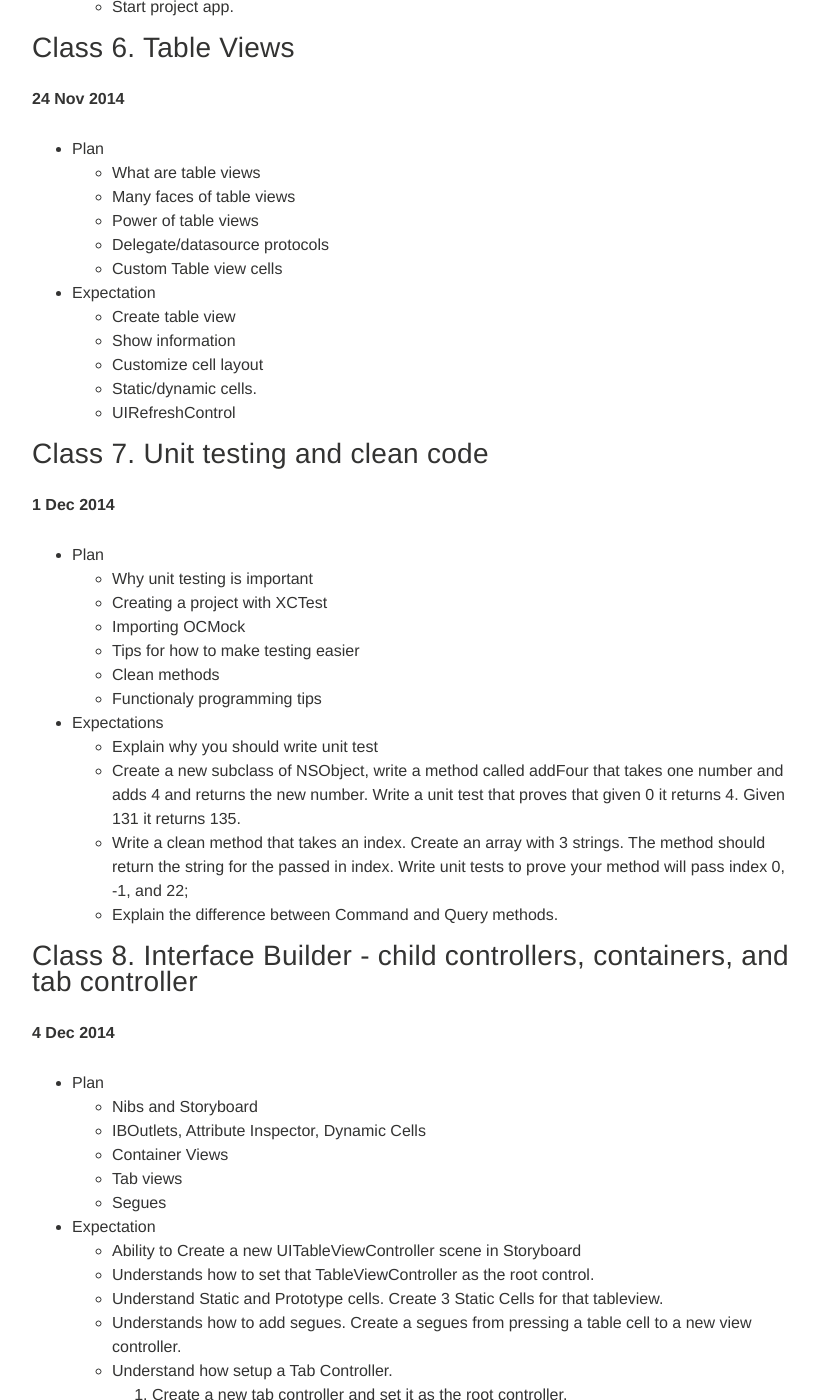
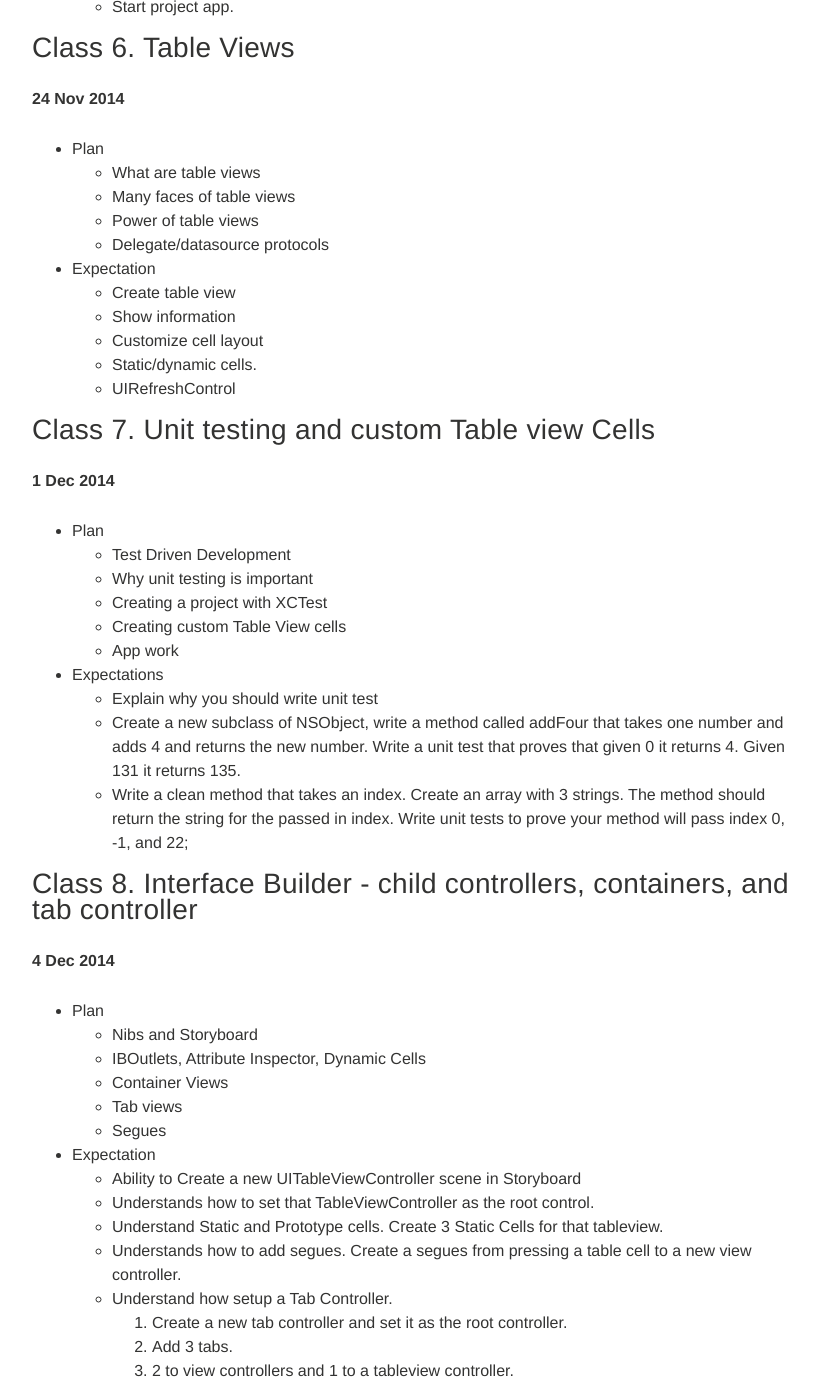
Before and after one commit to portlandcodeschool/ios, a Jekyll site: the page built from schedule.md, in a window 1280 px wide and 1400 px high, scrolled down 2133 px. Shown: the whole window, without its empty margins (288-1106 px from the left). Built offline with Jekyll 4.4.1, drawn with Linux system fonts in a browser that asks for light colours; nearby versions of some CDN libraries.

Commit message:
Update schedule.md

```diff
--- a/schedule.md
+++ b/schedule.md
@@ -105,21 +104,19 @@ tags: [schedule]
     * UIRefreshControl
 
 
-## Class 7. Unit testing and clean code
+## Class 7. Unit testing and custom Table view Cells
 **1 Dec 2014**
 
   * Plan
+    * Test Driven Development
     * Why unit testing is important
     * Creating a project with XCTest
-    * Importing OCMock
-    * Tips for how to make testing easier
-    * Clean methods
-    * Functionaly programming tips
+    * Creating custom Table View cells
+    * App work
   * Expectations
     * Explain why you should write unit test
     * Create a new subclass of NSObject, write a method called addFour that takes one number and adds 4 and returns the new number. Write a unit test that proves that given 0 it returns 4. Given 131 it returns 135.
     * Write a clean method that takes an index. Create an array with 3 strings. The method should return the string for the passed in index. Write unit tests to prove your method will pass index 0, -1, and 22;
-    * Explain the difference between Command and Query methods.
 
 
 ## Class 8. Interface Builder - child controllers, containers, and tab controller
```
Also changed, not shown: other parts of schedule.md (+0 -1 lines).
